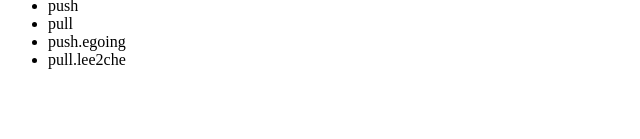
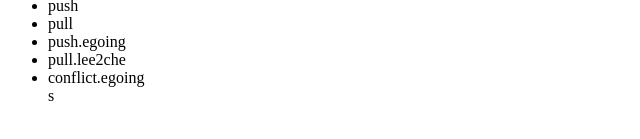
Before and after one commit to moosam/opentutorial_git_egoing, a plain HTML site: page index.html in a window 1280 px wide. Shown: the part 225-364 px from the top of the page, without its empty margins (0-640 px from the left). Drawn offline with Linux system fonts and the light colour scheme.

Commit message:
add conflict egoing

```diff
--- a/index.html
+++ b/index.html
@@ -21,5 +21,6 @@
 			<li>pull</li>
 			<li>push.egoing</li>
 			<li>pull.lee2che</li>
+			<li>conflict.egoing</li>s
 		</ul>
 </html>
```
